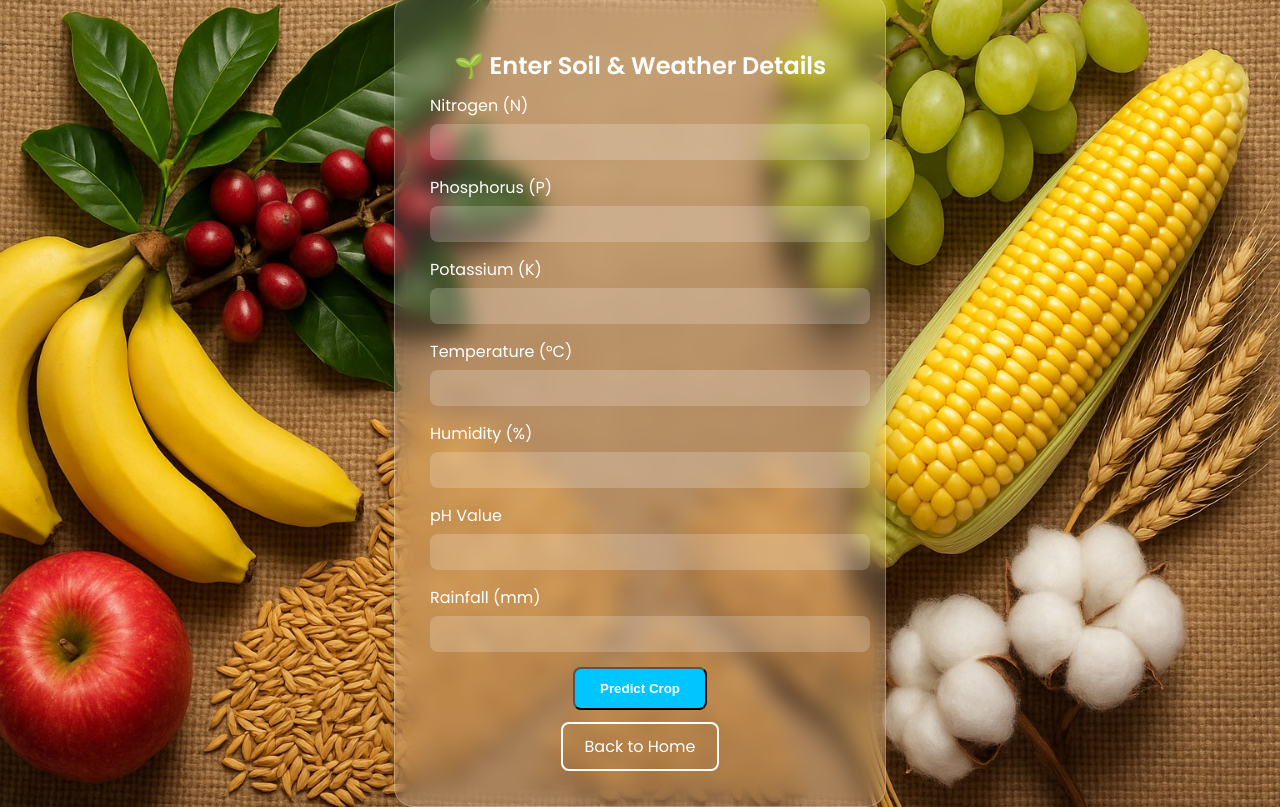
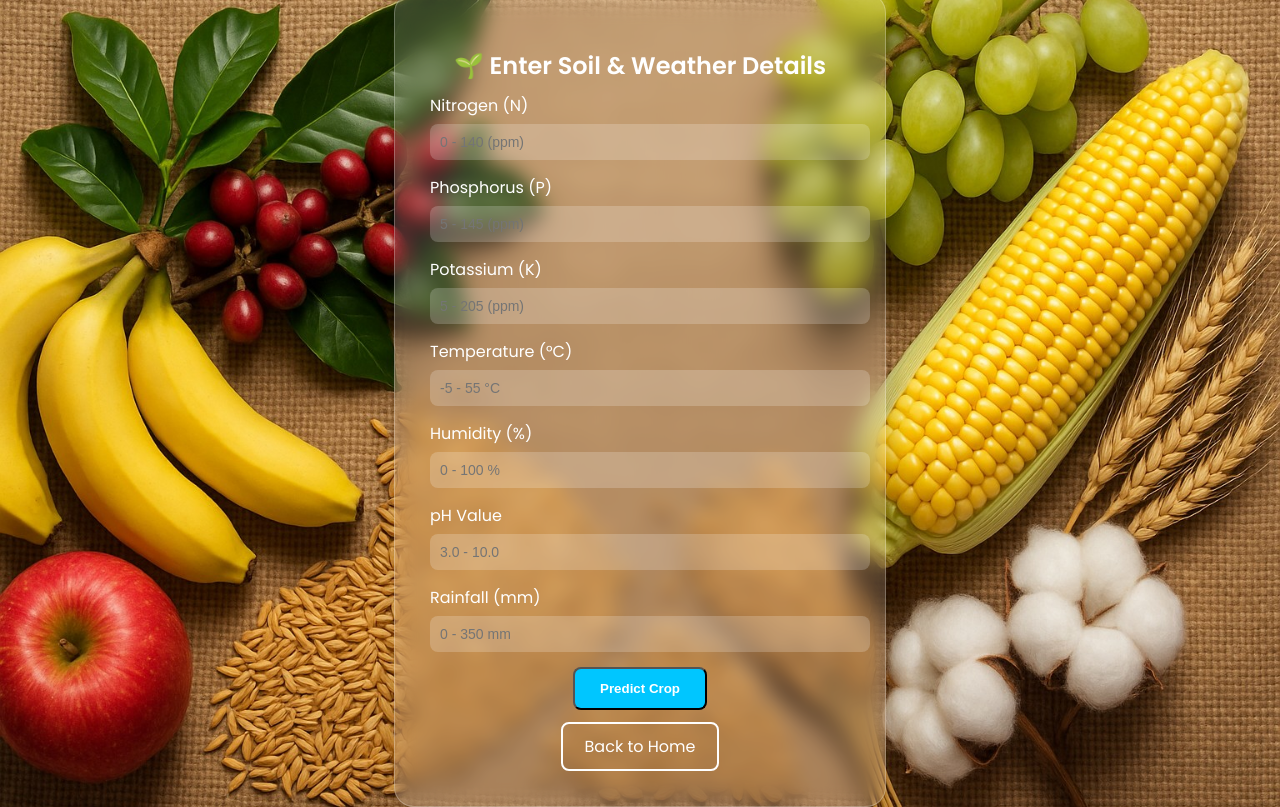
Before and after one commit to shivraj-nalawade/Crop-Recommendation, a Flask app: page /index in a window 1280 px wide. Run offline with Flask 3, Linux system fonts and the light colour scheme; parts of the project's set-up code (start-up, migrations or seed data) failed here and were passed over.

Commit message:
Form Updated

```diff
--- a/app.py
+++ b/app.py
@@ -18,8 +18,9 @@ def index():
     return render_template("index.html")     # Prediction form page
 
 @app.route('/predict', methods=['POST'])
+@app.route('/predict', methods=['POST'])
 def predict():
-    # Collect form input
+    # --- parse inputs
     N = float(request.form['N'])
     P = float(request.form['P'])
     K = float(request.form['K'])
@@ -28,21 +29,36 @@ def predict():
     ph = float(request.form['ph'])
     rainfall = float(request.form['rainfall'])
 
-    # Prepare input for model
+    # --- server-side validation (do not change prediction logic)
+    limits = {
+        "N": (0, 140),
+        "P": (5, 145),
+        "K": (5, 205),
+        "temperature": (-5, 55),
+        "humidity": (0, 100),
+        "ph": (3.0, 10.0),
+        "rainfall": (0, 350)
+    }
+
+    inputs = {"N": N, "P": P, "K": K, "temperature": temperature,
+              "humidity": humidity, "ph": ph, "rainfall": rainfall}
+    errors = []
+    for key, val in inputs.items():
+        lo, hi = limits[key]
+        if not (lo <= val <= hi):
+            errors.append(f"{key}: {val} (allowed {lo} to {hi})")
+    if errors:
+        return render_template("index.html", error="Invalid input(s): " + "; ".join(errors))
+
+    # --- prediction (unchanged)
     features = np.array([[N, P, K, temperature, humidity, ph, rainfall]])
     prediction = model.predict(features)[0]
-
     crop = label_encoder.inverse_transform([prediction])[0]
-
-    # Image file name (auto detects from crop name)
     image_file = crop.lower() + ".jpg"
 
-    return render_template(
-        "result.html",
-        crop=crop,
-        image_file=image_file
-    )
+    return render_template("result.html", crop=crop, image_file=image_file)
+
 
 
 if __name__ == "__main__":
-    app.run(debug=True)
+    app.run(debug=True, port=5001)
--- a/static/style.css
+++ b/static/style.css
@@ -194,3 +194,12 @@ h1, h2 {
     box-shadow: 0 0 20px rgba(255, 255, 255, 0.4);
     animation: fadeIn 0.9s ease-in-out;
 }
+
+.error-box {
+  background: rgba(255, 80, 80, 0.12);
+  color: #990000;
+  padding: 10px;
+  border-radius: 6px;
+  margin-bottom: 12px;
+  border: 1px solid rgba(200,0,0,0.12);
+}
--- a/templates/index.html
+++ b/templates/index.html
@@ -12,41 +12,47 @@
 
     <h2>🌱 Enter Soil & Weather Details</h2>
 
+    {% if error %}
+      <div class="error-box">{{ error }}</div>
+    {% endif %}
+
+
     <form action="/predict" method="POST">
 
+       <!-- inside your form in index.html -->
             <div class="input-group">
             <label>Nitrogen (N)</label>
-            <input type="number" step="0.01" name="N" required>
+            <input type="number" name="N" step="0.1" min="0" max="140" placeholder="0 - 140 (ppm)" required>
             </div>
 
             <div class="input-group">
             <label>Phosphorus (P)</label>
-            <input type="number" step="0.01" name="P" required>
+            <input type="number" name="P" step="0.1" min="5" max="145" placeholder="5 - 145 (ppm)" required>
             </div>
 
             <div class="input-group">
             <label>Potassium (K)</label>
-            <input type="number" step="0.01" name="K" required>
+            <input type="number" name="K" step="0.1" min="5" max="205" placeholder="5 - 205 (ppm)" required>
             </div>
 
             <div class="input-group">
             <label>Temperature (°C)</label>
-            <input type="number" step="0.01" name="temperature" required>
+            <input type="number" name="temperature" step="0.1" min="-5" max="55" placeholder="-5 - 55 °C" required>
             </div>
 
             <div class="input-group">
             <label>Humidity (%)</label>
-            <input type="number" step="0.01" name="humidity" required>
+            <input type="number" name="humidity" step="0.1" min="0" max="100" placeholder="0 - 100 %" required>
             </div>
 
             <div class="input-group">
             <label>pH Value</label>
-            <input type="number" step="0.01" name="ph" required>
+            <input type="number" name="ph" step="0.01" min="3.0" max="10.0" placeholder="3.0 - 10.0" required>
             </div>
 
             <div class="input-group">
             <label>Rainfall (mm)</label>
-            <input type="number" step="0.01" name="rainfall" required>
+            <input type="number" name="rainfall" step="0.1" min="0" max="350" placeholder="0 - 350 mm" required>
             </div>
 
         <button class="btn-primary" type="submit">Predict Crop</button>
```
Also changed, not shown: README.md (added). Lines whose indentation alone changed are shown as unchanged.
